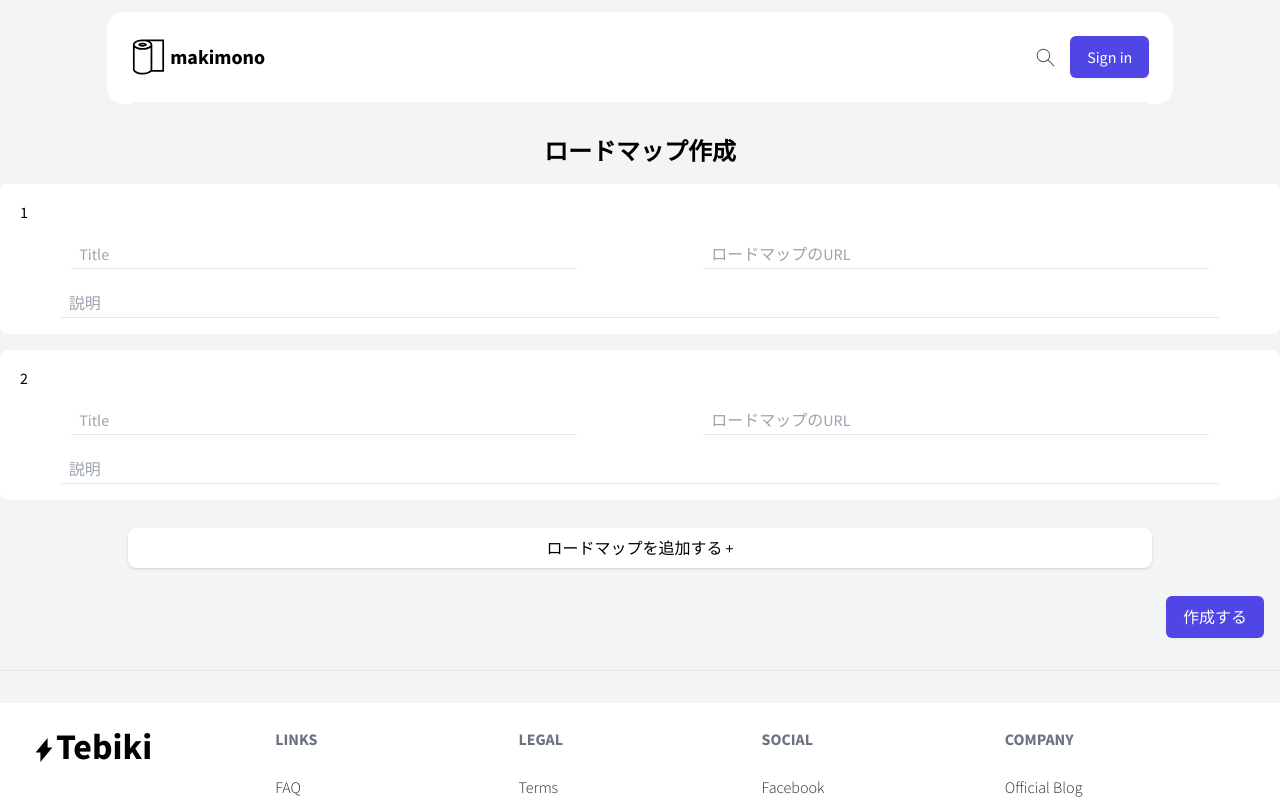
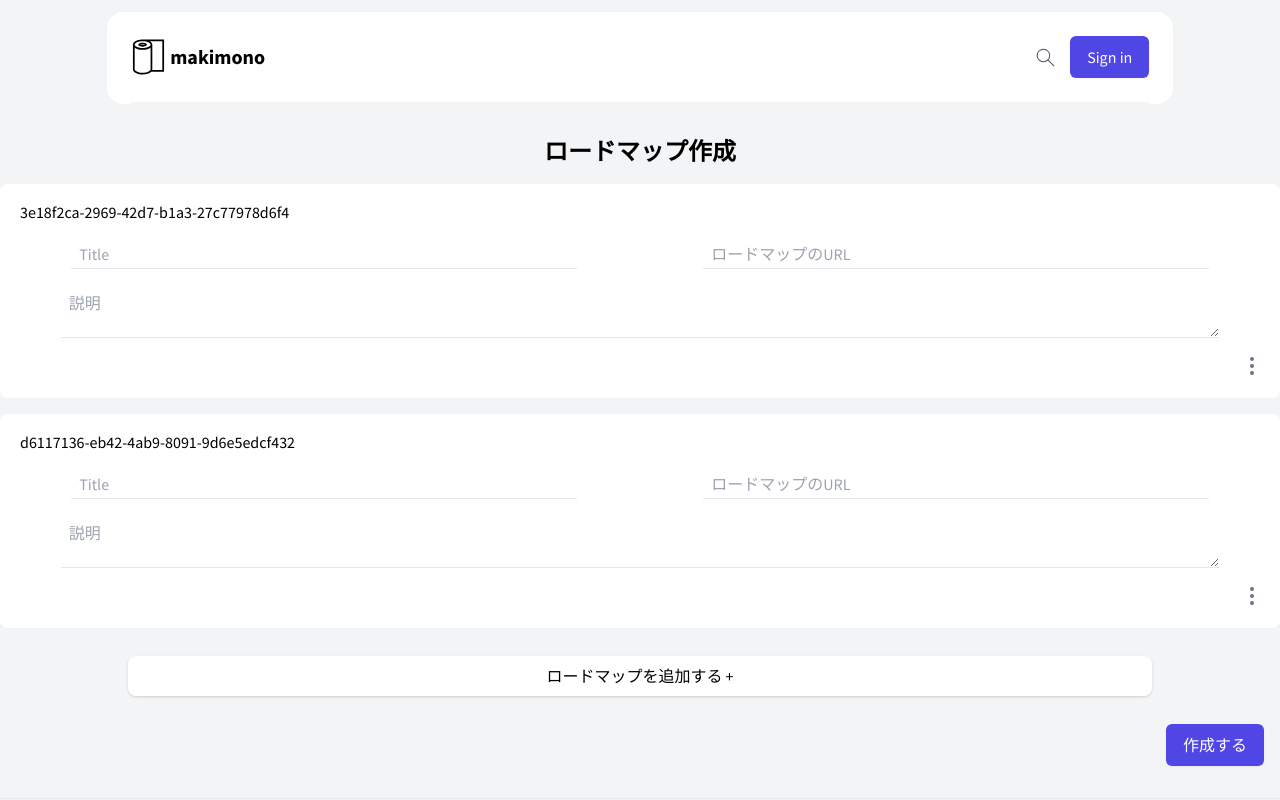
Before and after one commit to Yuki-Kurita/makimono, a Next.js app: page /roadmaps/new in a window 1280 px wide. Both pictures are taken after a click on the button "ロードマップを追加する +". Shown: the top 800 px of the page. Built offline with nearby package versions, Linux system fonts and the light colour scheme; no server answers.

Commit message:
impl react use form

```diff
--- a/package.json
+++ b/package.json
@@ -23,7 +23,7 @@
     "react": "17.0.1",
     "react-dom": "17.0.1",
     "react-firebase-hooks": "^3.0.4",
-    "react-hook-form": "^7.0.5",
+    "react-hook-form": "^7.19.1",
     "react-redux": "^7.2.3"
   },
   "devDependencies": {
--- /dev/null
+++ b/src/components/RoadMapForm/Dot.tsx
@@ -0,0 +1,18 @@
+export const Dot: React.VFC = () => {
+  return (
+    <svg
+      xmlns="http://www.w3.org/2000/svg"
+      className="h-6 w-6"
+      fill="none"
+      viewBox="0 0 24 24"
+      stroke="currentColor"
+    >
+      <path
+        strokeLinecap="round"
+        strokeLinejoin="round"
+        strokeWidth={2}
+        d="M12 5v.01M12 12v.01M12 19v.01M12 6a1 1 0 110-2 1 1 0 010 2zm0 7a1 1 0 110-2 1 1 0 010 2zm0 7a1 1 0 110-2 1 1 0 010 2z"
+      />
+    </svg>
+  );
+};
--- /dev/null
+++ b/src/components/RoadMapForm/DotButton.tsx
@@ -0,0 +1,40 @@
+import React, { ReactNode, useState } from "react";
+import { Dot } from "./Dot";
+
+interface DotButtonProps {
+  handleDeleteForm: () => void;
+}
+
+export const DotButton: React.VFC<DotButtonProps> = ({ handleDeleteForm }) => {
+  const [isOpen, setIsOpen] = useState(false);
+  const onClickDelete = (e: any) => {
+    e.preventDefault();
+    handleDeleteForm();
+  };
+  return (
+    <>
+      <button
+        className="text-gray-500 fill-current ml-auto mt-4 mr-2 focus:outline-none flex justify-end"
+        onClick={(e) => {
+          e.preventDefault();
+          setIsOpen(() => !isOpen);
+        }}
+      >
+        <Dot />
+      </button>
+      {/* ドロップダウンメニュー */}
+      {isOpen && (
+        <div className="flex">
+          <div className="absolute right-0 sm:right-20 mt-2 bg-white shadow-xl z-20">
+            <button
+              className="block px-4 py-4 w-48 text-sm capitalize text-gray-700 text-left hover:bg-red-300 hover:text-white rounded-md"
+              onClick={onClickDelete}
+            >
+              削除
+            </button>
+          </div>
+        </div>
+      )}
+    </>
+  );
+};
--- a/src/components/RoadMapForm/RoadMapForm.tsx
+++ b/src/components/RoadMapForm/RoadMapForm.tsx
@@ -1,64 +1,64 @@
-import { useAppDispatch } from "@/store/hooks";
-import { setRoadmap } from "@/store/roadmap/roadmapSlice";
-import React, { useState } from "react";
+import React from "react";
+import { UseFormRegister } from "react-hook-form";
+import { DotButton } from "./DotButton";
 
 interface RoadMapFormProps {
   id: number;
+  index: number;
+  register: UseFormRegister<FormProps>;
+  canRemoveForm: boolean;
+  remove: (index?: number | number[] | undefined) => void;
 }
 
-interface FormProps {
+export interface FormProps {
+  roadmaps: {
     id: number;
     title: string;
     url: string;
     explain: string;
+  }[];
 }
 
-const RoadMapForm: React.FC<RoadMapFormProps> = ({ id }) => {
-  const dispatch = useAppDispatch();
-  const [formValue, setFormValue] = useState<FormProps>({
+const RoadMapForm: React.FC<RoadMapFormProps> = ({
   id,
-    title: "",
-    url: "",
-    explain: "",
-  });
+  index,
+  register,
+  canRemoveForm,
+  remove,
+}) => {
   return (
-    <div className="grid grid-cols-2 mt-4 py-4 px-2 rounded-lg bg-white">
+    <div className="mt-4 py-4 px-2 rounded-lg bg-white">
+      <div className="grid grid-cols-2 ">
         <div className="col-span-2 mb-4">
           <div className="no ml-3">{id}</div>
         </div>
         <input
+          {...register(`roadmaps.${index}.id` as const)}
+          type="hidden"
+          value={id}
+        />
+        <input
+          {...register(`roadmaps.${index}.title` as const)}
           className="appearance-none bg-transparent border-b border-teal-500 w-4/5 text-gray-700 mx-auto py-1 px-2 leading-tight focus:outline-none"
           type="text"
           placeholder="Title"
-        onChange={(e: React.ChangeEvent<HTMLInputElement>) =>
-          setFormValue((formValue) => {
-            return { ...formValue, title: e.target.value };
-          })
-        }
-        onBlur={() => dispatch(setRoadmap(formValue))}
         />
         <input
+          {...register(`roadmaps.${index}.url` as const)}
           className="appearance-none bg-transparent border-b border-teal-500 w-4/5 text-gray-700 mx-auto py-1 px-2 leading-tight focus:outline-none"
           type="url"
           placeholder="ロードマップのURL"
-        onChange={(e: React.ChangeEvent<HTMLInputElement>) =>
-          setFormValue((formValue) => {
-            return { ...formValue, url: e.target.value };
-          })
-        }
-        onBlur={() => dispatch(setRoadmap(formValue))}
         />
-      <input
+        <textarea
+          {...register(`roadmaps.${index}.explain` as const)}
           className="col-span-2 appearance-none bg-transparent border-b border-teal-500 w-11/12 text-gray-700 mx-auto mt-5 py-1 px-2 leading-tight focus:outline-none"
-        type="text"
           placeholder="説明"
-        onChange={(e: React.ChangeEvent<HTMLInputElement>) =>
-          setFormValue((formValue) => {
-            return { ...formValue, explain: e.target.value };
-          })
-        }
-        onBlur={() => dispatch(setRoadmap(formValue))}
         />
+      </div>
+      <div className="h-7">
+        {/* Formが2つ以上ある場合のみ削除できるボタンを表示 */}
+        {canRemoveForm && <DotButton handleDeleteForm={() => remove(index)} />}
+      </div>
     </div>
   );
 };
--- a/src/components/common/Header/Header.tsx
+++ b/src/components/common/Header/Header.tsx
@@ -39,7 +39,7 @@ const Header: React.VFC<HeaderProps> = ({
             <Image src="/search.svg" width={25} height={25} alt="search icon" />
             {user?.name ? (
               <>
-                <Link href="/create">
+                <Link href="/roadmaps/new">
                   <a className="flex rounded bg-indigo-600 text-white px-3 py-1">
                     <div>作成する</div>
                     <Image
--- a/src/pages/roadmaps/new.tsx
+++ b/src/pages/roadmaps/new.tsx
@@ -1,17 +1,27 @@
 import Layout from "@/components/common/Layout";
 import RoadMapForm from "@/components/RoadMapForm";
-import { useAppDispatch } from "@/store/hooks";
+import { FormProps } from "@/components/RoadMapForm/RoadMapForm";
 import React, { useState } from "react";
+import { SubmitHandler, useFieldArray, useForm } from "react-hook-form";
 
-const CreateRoadmapPage: React.FC = () => {
-  const [formCount, setFormCount] = useState(1);
-  const dispatch = useAppDispatch();
-  const handleAddForm = () => {
-    setFormCount((formCount) => formCount + 1);
-  };
-  const handleOnSubmit = () => {
-    // TODO: APIにpost
-  };
+interface Form {
+  id: number;
+}
+
+const CreateRoadmapPage: React.VFC = () => {
+  const { register, handleSubmit, control } = useForm<FormProps>({
+    defaultValues: {
+      roadmaps: [{ id: 1, title: "", url: "", explain: "" }],
+    },
+  });
+  // https://react-hook-form.com/api/usefieldarray
+  const { fields, append, remove } = useFieldArray({
+    name: "roadmaps",
+    control,
+  });
+  const onSubmit: SubmitHandler<FormProps> = (data) => console.log(data);
+  const canRemoveForm = fields.length >= 2;
+
   return (
     <Layout>
       <main className="bg-gray-100 border-b py-8">
@@ -19,17 +29,29 @@ const CreateRoadmapPage: React.FC = () => {
           ロードマップ作成
         </h1>
         <form className="container mx-auto">
-          {[...Array(formCount)]
-            .map((_, i) => i + 1)
-            .map((id) => (
-              <RoadMapForm id={id} key={id} />
-            ))}
+          {fields.map((field, index) => (
+            <RoadMapForm
+              id={field.id}
+              index={index}
+              key={field.id}
+              register={register}
+              canRemoveForm={canRemoveForm}
+              remove={remove}
+            />
+          ))}
         </form>
         <div className="text-center mt-7">
           <button
             type="button"
-            className="bg-white shadow w-4/5 px-4 py-2 rounded-lg"
-            onClick={handleAddForm}
+            className="bg-white shadow w-4/5 px-4 py-2 rounded-lg focus:outline-none"
+            onClick={() =>
+              append({
+                id: fields[fields.length - 1].id + 1,
+                title: "",
+                url: "",
+                explain: "",
+              })
+            }
           >
             ロードマップを追加する +
           </button>
@@ -37,7 +59,7 @@ const CreateRoadmapPage: React.FC = () => {
         <div className="text-right mt-7">
           <button
             className="ml-8 whitespace-nowrap inline-flex items-center justify-center mr-4 px-4 py-2 border border-transparent rounded-md shadow-sm text-base font-medium text-white bg-indigo-600 hover:bg-indigo-700"
-            onClick={handleOnSubmit}
+            onClick={handleSubmit(onSubmit)}
           >
             作成する
           </button>
```
Also changed, not shown: public/dot.svg (added), src/components/RoadmapTitle/RoadMapTitle.tsx (added), src/components/RoadmapTitle/index.ts (added), 1 other file (tests, documents, lock files or other folders). Lines whose indentation alone changed are shown as unchanged.
